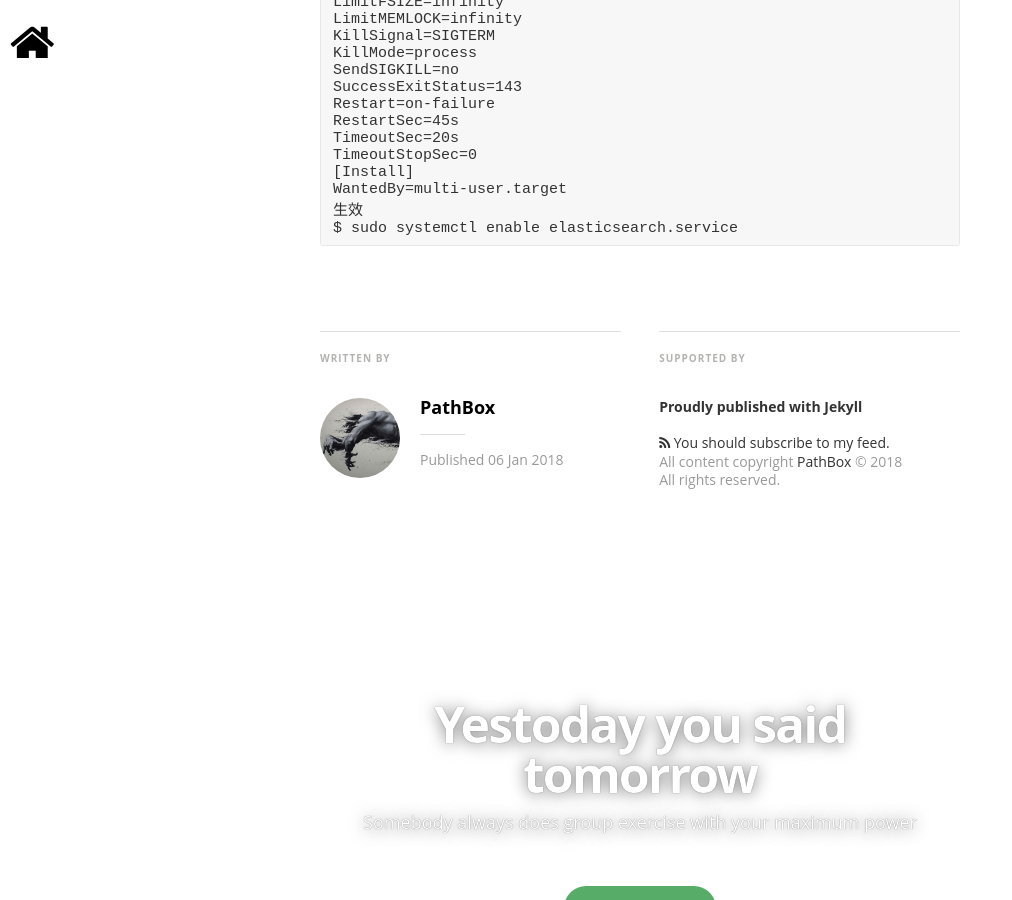
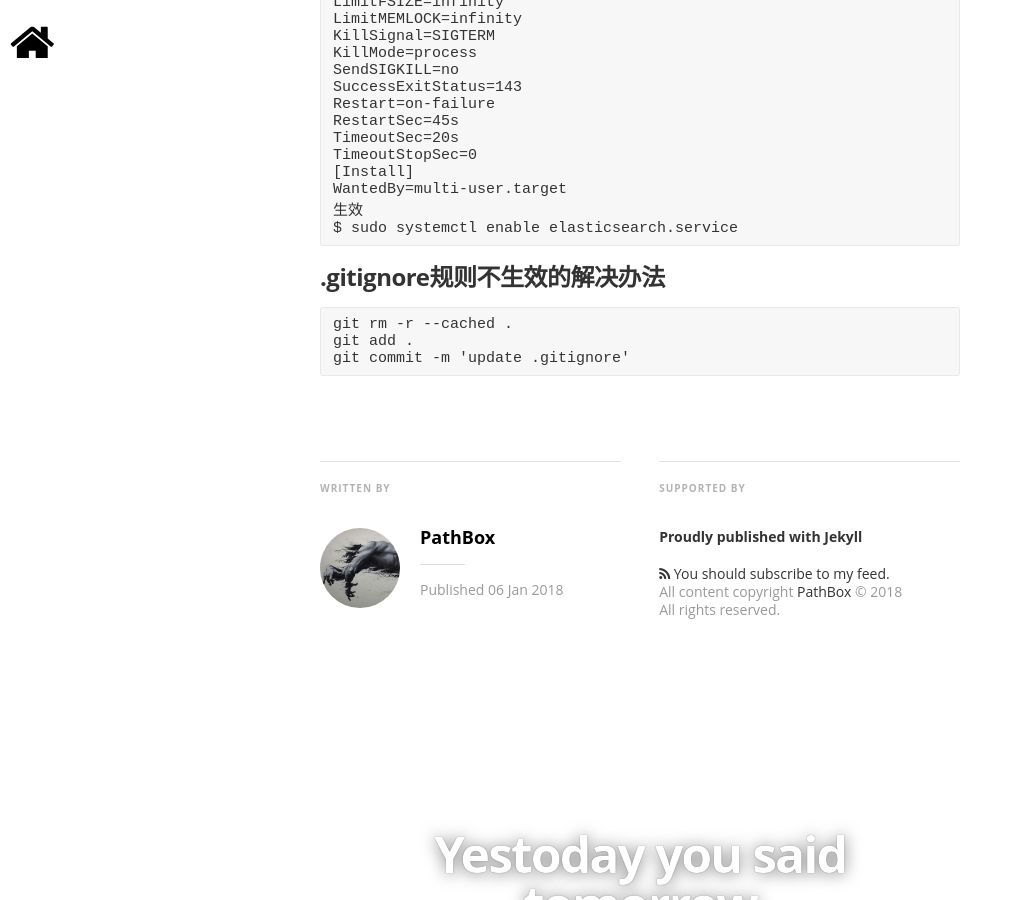
Before and after one commit to pathbox/pathbox.github.io, a Jekyll site: the page built from _posts/2018-01-06-work-summary-in-Udesk-twelve.md, in a window 1280 px wide and 900 px high, scrolled down 11630 px. Shown: the whole window, without its empty margins (0-1012 px from the left). Built offline with Jekyll 4.4.1, drawn with Linux system fonts in a browser that asks for light colours; nearby versions of some CDN libraries; some web fonts are replaced; comment, search, counter and statistics services are not loaded.

Commit message:
.gitignore规则不生效的解决办法

````diff
--- a/_posts/2018-01-06-work-summary-in-Udesk-twelve.md
+++ b/_posts/2018-01-06-work-summary-in-Udesk-twelve.md
@@ -463,3 +463,11 @@ WantedBy=multi-user.target
 生效
 $ sudo systemctl enable elasticsearch.service
 ```
+
+
+##### .gitignore规则不生效的解决办法
+```
+git rm -r --cached .
+git add .
+git commit -m 'update .gitignore'
+```
````
Also changed, not shown: _posts/2018-02-05-65535-port-and-concurrent-socket.md (+3 -1 lines).
